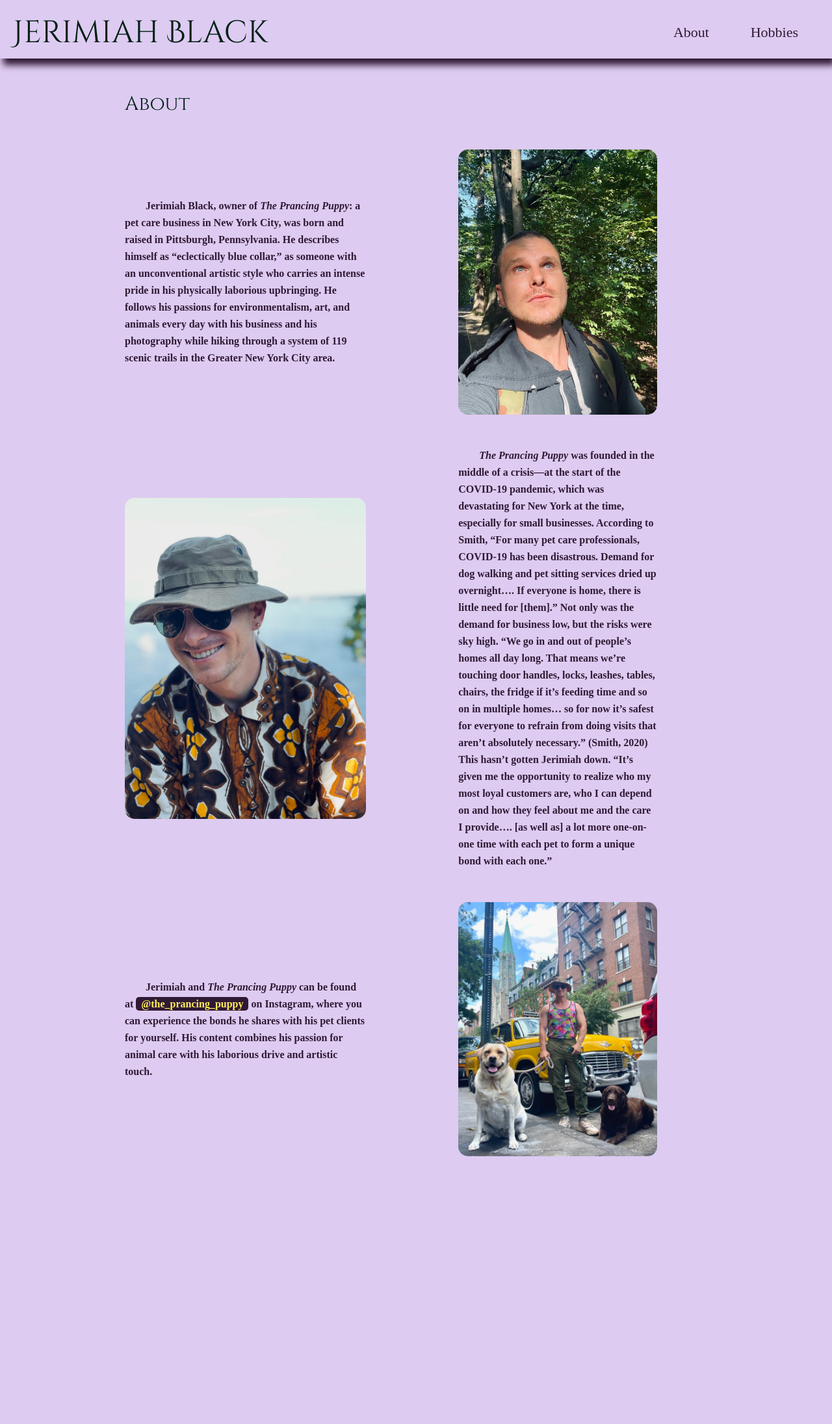
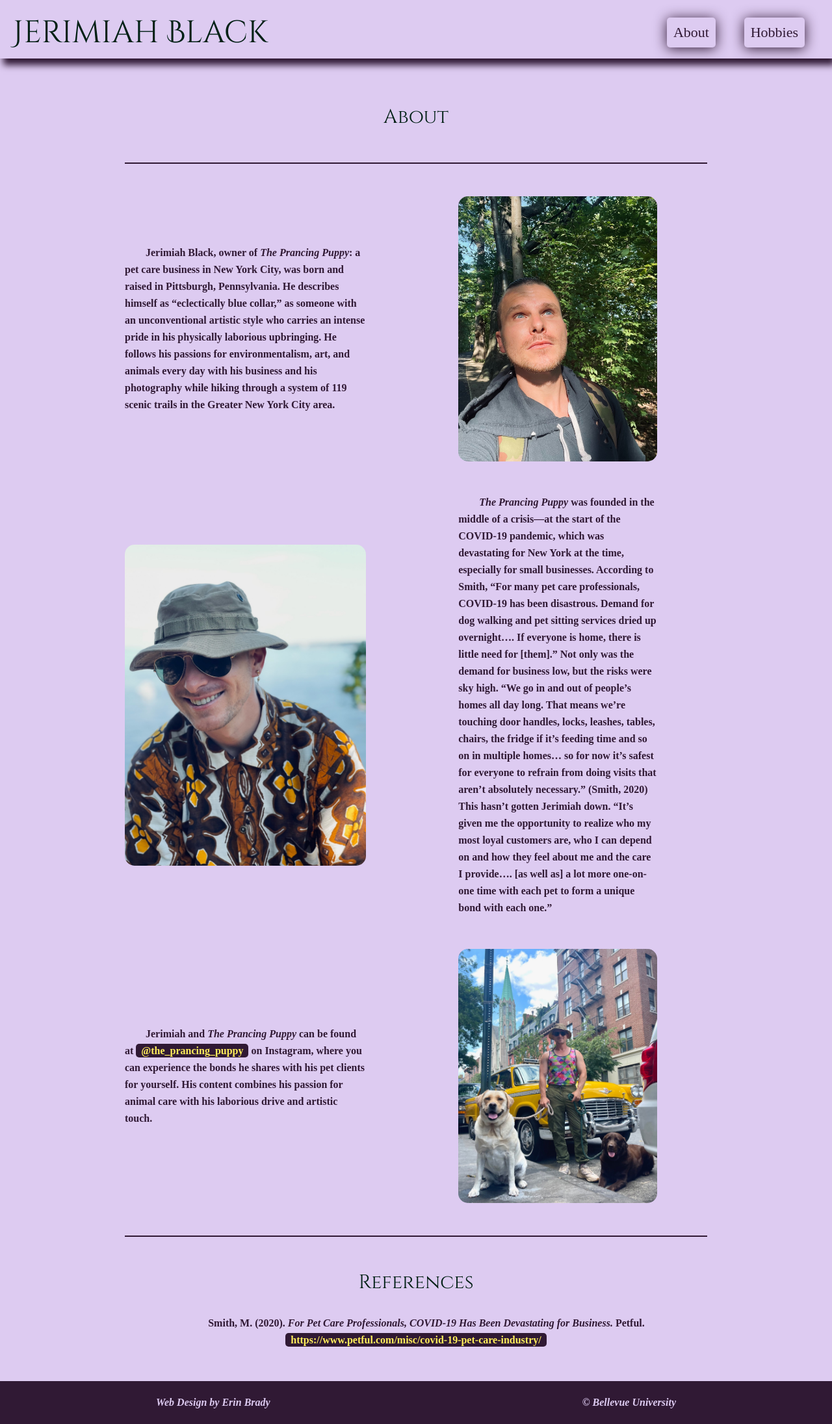
Before and after one commit to just-enginerin/bioSite, a plain HTML site: page about.html in a window 1280 px wide. Shown: the whole page at 65% size. Before the commit the page ends 1829 px from the top, so only its background shows below. Drawn offline with Linux system fonts and the light colour scheme; a web font is replaced by a local one.

Commit message:
Applied feedback from review
- Added visible shadows to navbar links that help indicate they're able to be clicked
- Added references and footer sections to About and Hobbies pages

```diff
--- a/about.html
+++ b/about.html
@@ -16,8 +16,8 @@
                 <a href="./hobbies.html">Hobbies</a>
             </div>
         </nav>
-        <div class="container">
-                <h2>About</h2>
+        <main>
+            <h2 class="page-title">About</h2>
             <p id="p1">
                 Jerimiah Black, owner of <i>The Prancing Puppy</i>: a pet care  business in New York City,
                 was born and raised in Pittsburgh, Pennsylvania. He describes himself as “eclectically blue
@@ -44,9 +44,20 @@
                 where you can experience the bonds he shares with his pet clients for yourself. His content
                 combines his passion for animal care with his laborious drive and artistic touch.
             </p>
-                <img src="./assets/images/portrait1.jpeg" id="portrait1">
-                <img src="./assets/images/portrait2.jpeg" id="portrait2">
-                <img src="./assets/images/business.jpeg" id="portrait3">
+            <img src="./assets/images/portrait1.jpeg" id="portrait1" alt="A portrait of Jerimiah Black. He stares up ahead while walking through a forest.">
+            <img src="./assets/images/portrait2.jpeg" id="portrait2" alt="Another portrait of Jerimiah Black. He smiles while sporting a unique
+            artistic shirt, snake fang earring, sunglasses, and a boonie (hot-weather military hat).">
+            <img src="./assets/images/business.jpeg" id="portrait3" alt="Jerimiah poses in front of a vintage taxi cab with two of the dogs he walks for a client for his business, The Prancing Puppy.">
+        </main>
+        <div id="references">
+            <h2>References</h2>
+            <p>
+                Smith, M. (2020). <i>For Pet Care Professionals, COVID-19 Has Been Devastating for Business.</i> Petful. <a href="https://www.petful.com/misc/covid-19-pet-care-industry/" target="_blank">https://www.petful.com/misc/covid-19-pet-care-industry/</a>
+            </p>
           </div>
+        <footer>
+            <p class="caption">Web Design by Erin Brady</p>
+            <p class="caption">&copy; Bellevue University</p>
+        </footer>
     </body>
 </html>
--- a/assets/styles/about.css
+++ b/assets/styles/about.css
@@ -12,14 +12,17 @@ nav {
 
 .nav-links a {
     color: var(--dark-purple);
+    background-color: var(--light-purple);
+    box-shadow: var(--dark-purple) 0px 2px 20px;
+    border-radius: 5px;
 }
 
 .nav-links a:hover {
-    color: #012015;
-    background-color: var(--yellow);
+    background-color: var(--dark-purple);
+    color: var(--yellow);
 }
 
-.container {
+main {
     display: grid;
     grid-template-areas:
         "header header"
@@ -32,11 +35,18 @@ nav {
     grid-gap: 50px;
     margin: 50px auto;
     align-items: center;
+    padding: 20px 0 50px;
+    border-bottom: 2px solid var(--dark-purple);
 }
 
 h2 {
     grid-area: header;
     font-weight: 100;
+}
+
+.page-title {
+    padding: 0 0 50px;
+    border-bottom: 2px solid var(--dark-purple);
 }
 
 
@@ -69,7 +79,7 @@ portrait3 {
     grid-area: portrait3;
 }
 
-p {
+main p {
     width: 80%;
     color: var(--dark-purple);
 }
@@ -87,3 +97,18 @@ p a:hover {
     color: var(--dark-purple);
     transition-duration: 500ms;
 }
+
+#references p {
+    color: var(--dark-purple);
+    font-weight: 600;
+}
+
+footer {
+    background-color: var(--dark-purple);
+    width: 100%;
+}
+
+footer .caption {
+    padding: 0;
+    text-indent: 0;
+}
--- a/assets/styles/hobbies.css
+++ b/assets/styles/hobbies.css
@@ -11,6 +11,12 @@ nav {
     display: flex;
     align-items: center;
     box-shadow: 5px 10px 10px var(--dark-green);
+}
+
+.nav-links a {
+    box-shadow: var(--dark-green) 0px 2px 20px;
+    border-radius: 5px;
+    margin-bottom: 10px;
 }
 
 .nav-links a:hover {
@@ -27,10 +33,12 @@ main {
     margin: 0 auto;
     height: fit-content;
     align-items: flex-start;
+    border-bottom: 2px solid var(--yellow);
+    padding-bottom: 50px;
 }
 
-h2 {
-    margin-bottom: -30px;
+main h2 {
+    margin-top: 30px;
 }
 
 h3 {
@@ -45,7 +53,7 @@ p {
     width: 100%;
     display: grid;
     grid-template-areas:
-    "hobby-image hobby-image ."
+    "hobby-image hobby-image hobby-description"
     "hobby-image hobby-image hobby-description";
     grid-column-gap: 20px;
     padding-top: 50px;
@@ -94,6 +102,28 @@ p {
     top: 10px !important;
 }
 
+.carousel-control-prev, .carousel-control-next {
+    color: black;
+    height: 10%;
+    align-self: center;
+    margin-top: 60%;
+    background-color: rgba(255, 255, 255, .5);
+    background-color: rgba(0, 0, 0, .5);
+    border-radius: 20px;
+    box-shadow: 5px 5px 10px black;
+}
+
+.carousel-control-prev, .carousel-control-next{
+    color: white;
+    opacity: 1 !important;
+}
+
+.carousel-control-prev:hover, .carousel-control-next:hover {
+    background-color: rgba(0, 0, 0, .7);
+    border-radius: 20px;
+    box-shadow: 5px 5px 10px black;
+}
+
 #hiking-image {
     border-top-left-radius: 15px;
     border-top-right-radius: 15px;
@@ -103,3 +133,27 @@ p {
     border-bottom-left-radius: 15px;
     border-bottom-right-radius: 15px;
 }
+
+#references p {
+    color: var(--dark-green);
+    font-weight: 600;
+}
+
+#references a {
+    background-color: var(--dark-green);
+    color: var(--yellow);
+}
+
+#references a:hover {
+    background-color: var(--yellow);
+    color:var(--dark-green)
+}
+
+footer {
+    color: var(--yellow);
+    background-color: var(--dark-green);
+}
+
+footer .caption {
+    margin: 0;
+}
--- a/assets/styles/styles.css
+++ b/assets/styles/styles.css
@@ -93,24 +93,27 @@ nav h1 {
     text-decoration: underline;
 }
 
-.carousel-control-prev, .carousel-control-next {
-    color: black;
-    height: 10%;
-    align-self: center;
-    margin-top: 60%;
-    background-color: rgba(255, 255, 255, .5);
-    background-color: rgba(0, 0, 0, .5);
-    border-radius: 20px;
-    box-shadow: 5px 5px 10px black;
+.page-title {
+    text-align: center;
+    width: 100%;
 }
 
-.carousel-control-prev, .carousel-control-next{
-    color: white;
-    opacity: 1 !important;
+#references {
+    width: 70%;
+    text-align: center;
+    margin: 50px auto;
+    display: flex;
+    flex-direction: column;
 }
 
-.carousel-control-prev:hover, .carousel-control-next:hover {
-    background-color: rgba(0, 0, 0, .7);
-    border-radius: 20px;
-    box-shadow: 5px 5px 10px black;
+#references h2 {
+    margin-bottom: 30px;
 }
+
+footer {
+    padding: 20px 0;
+    display: flex;
+    justify-content: space-around;
+    align-items: center;
+    width: 100%;
+}
```
Also changed, not shown: hobbies.html (+25 -2 lines). Lines whose indentation alone changed are shown as unchanged.
